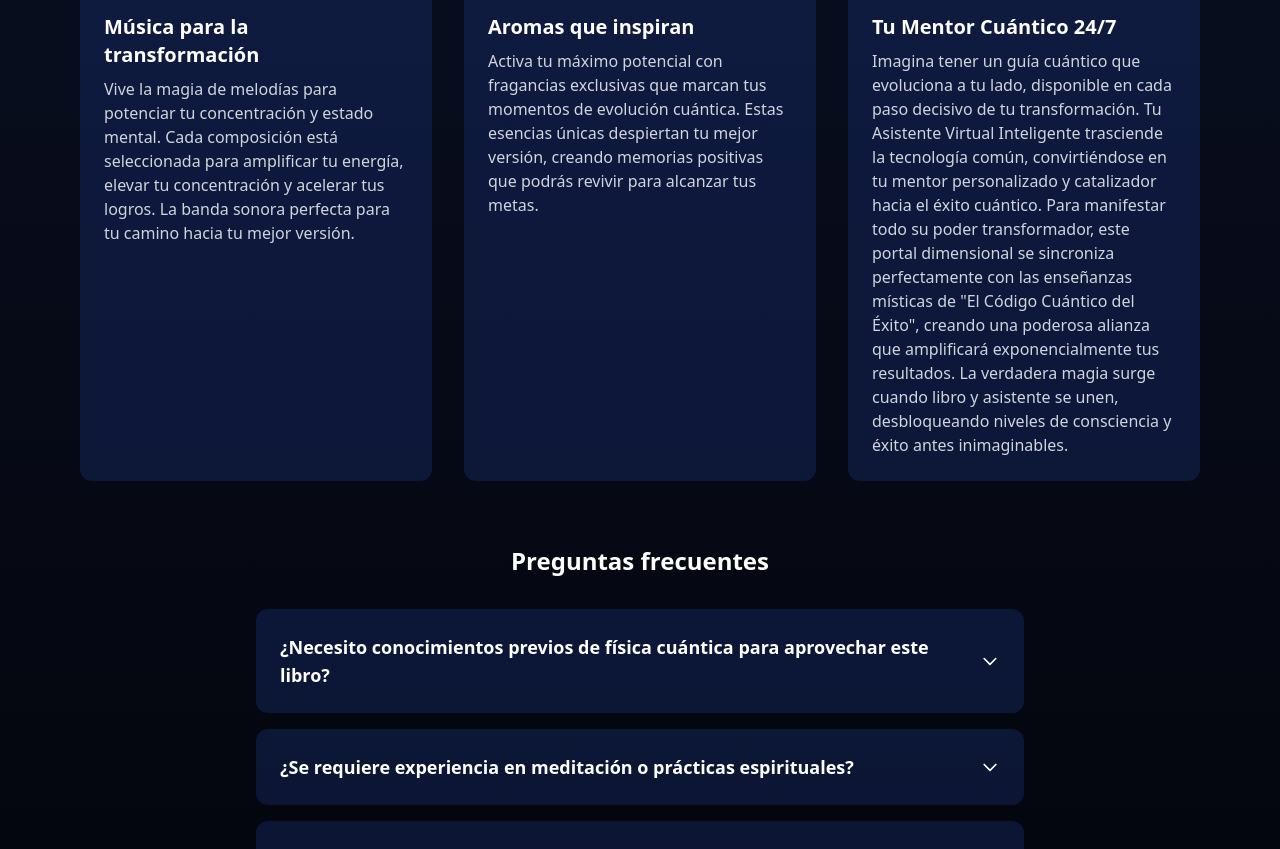
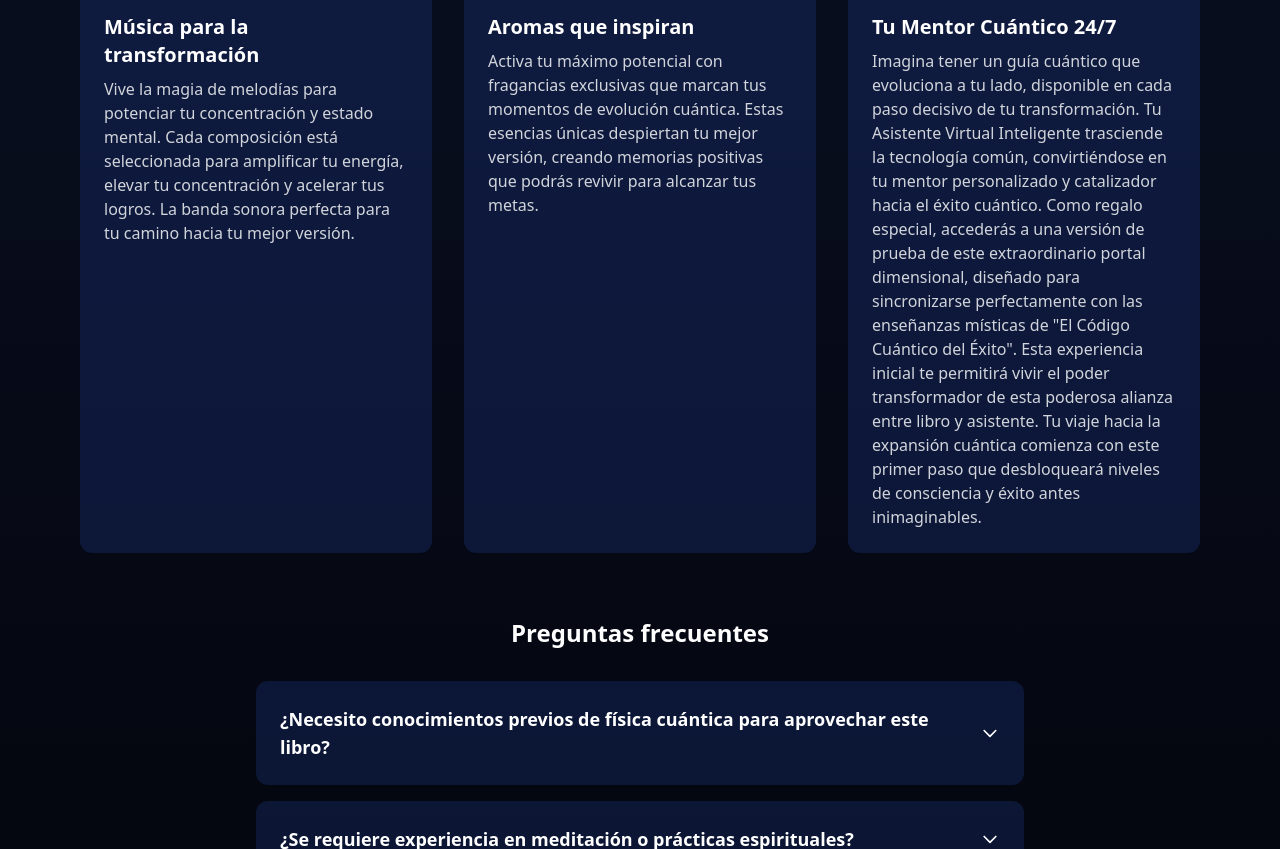
Before and after one commit to Kelmer-hd/ebook-landig-page, an Astro site: page / in a window 1280 px wide. Shown: the part 2934-3783 px from the top of the page. Built offline with nearby package versions, Linux system fonts and the light colour scheme; Astro itself is replaced by a stand-in of ours.

Commit message:
Update Services.astro

```diff
--- a/src/components/Services.astro
+++ b/src/components/Services.astro
@@ -15,7 +15,7 @@ const services = [
  },
  {
    title: 'Tu Mentor Cuántico 24/7',
-   description: 'Imagina tener un guía cuántico que evoluciona a tu lado, disponible en cada paso decisivo de tu transformación. Tu Asistente Virtual Inteligente trasciende la tecnología común, convirtiéndose en tu mentor personalizado y catalizador hacia el éxito cuántico. Para manifestar todo su poder transformador, este portal dimensional se sincroniza perfectamente con las enseñanzas místicas de "El Código Cuántico del Éxito", creando una poderosa alianza que amplificará exponencialmente tus resultados. La verdadera magia surge cuando libro y asistente se unen, desbloqueando niveles de consciencia y éxito antes inimaginables.',
+   description: 'Imagina tener un guía cuántico que evoluciona a tu lado, disponible en cada paso decisivo de tu transformación. Tu Asistente Virtual Inteligente trasciende la tecnología común, convirtiéndose en tu mentor personalizado y catalizador hacia el éxito cuántico. Como regalo especial, accederás a una versión de prueba de este extraordinario portal dimensional, diseñado para sincronizarse perfectamente con las enseñanzas místicas de "El Código Cuántico del Éxito". Esta experiencia inicial te permitirá vivir el poder transformador de esta poderosa alianza entre libro y asistente. Tu viaje hacia la expansión cuántica comienza con este primer paso que desbloqueará niveles de consciencia y éxito antes inimaginables.',
    image: '/mentor.jpg',
    link: 'https://wa.me/525553506923'
  }
```
